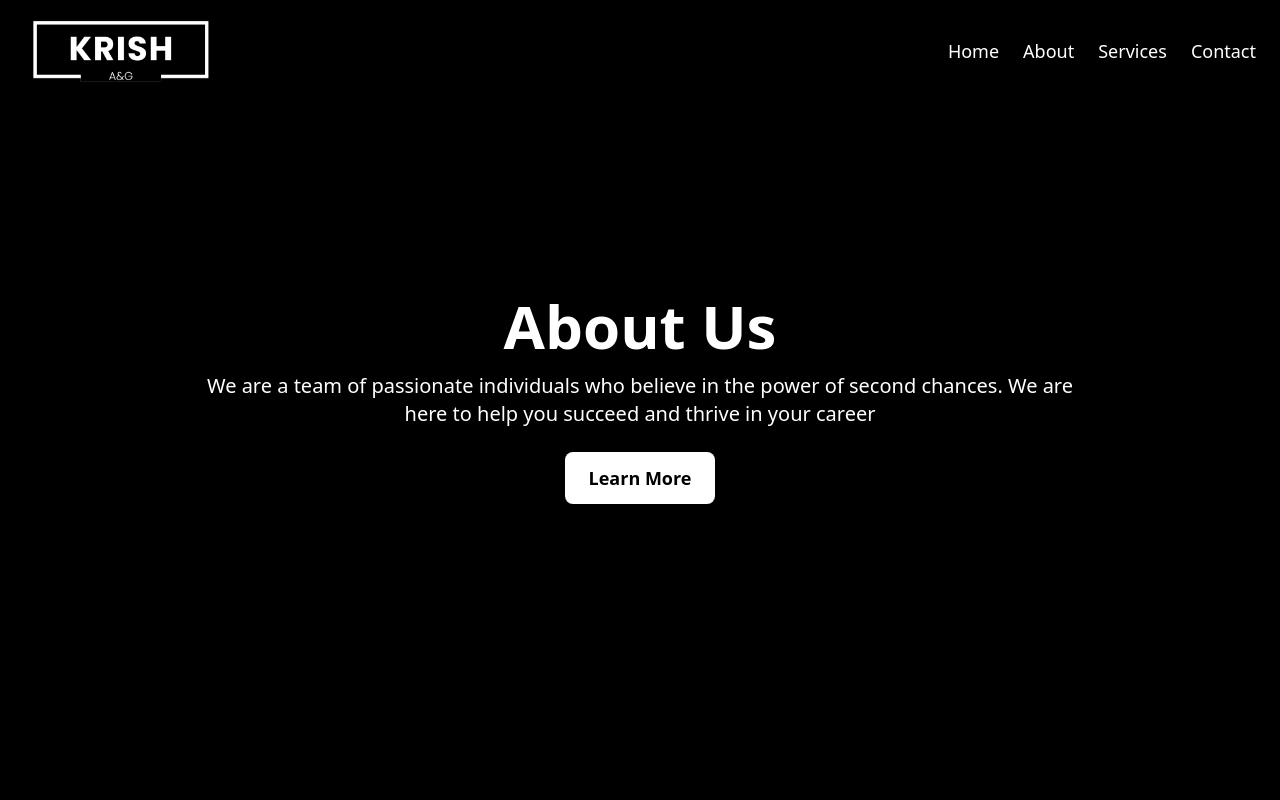
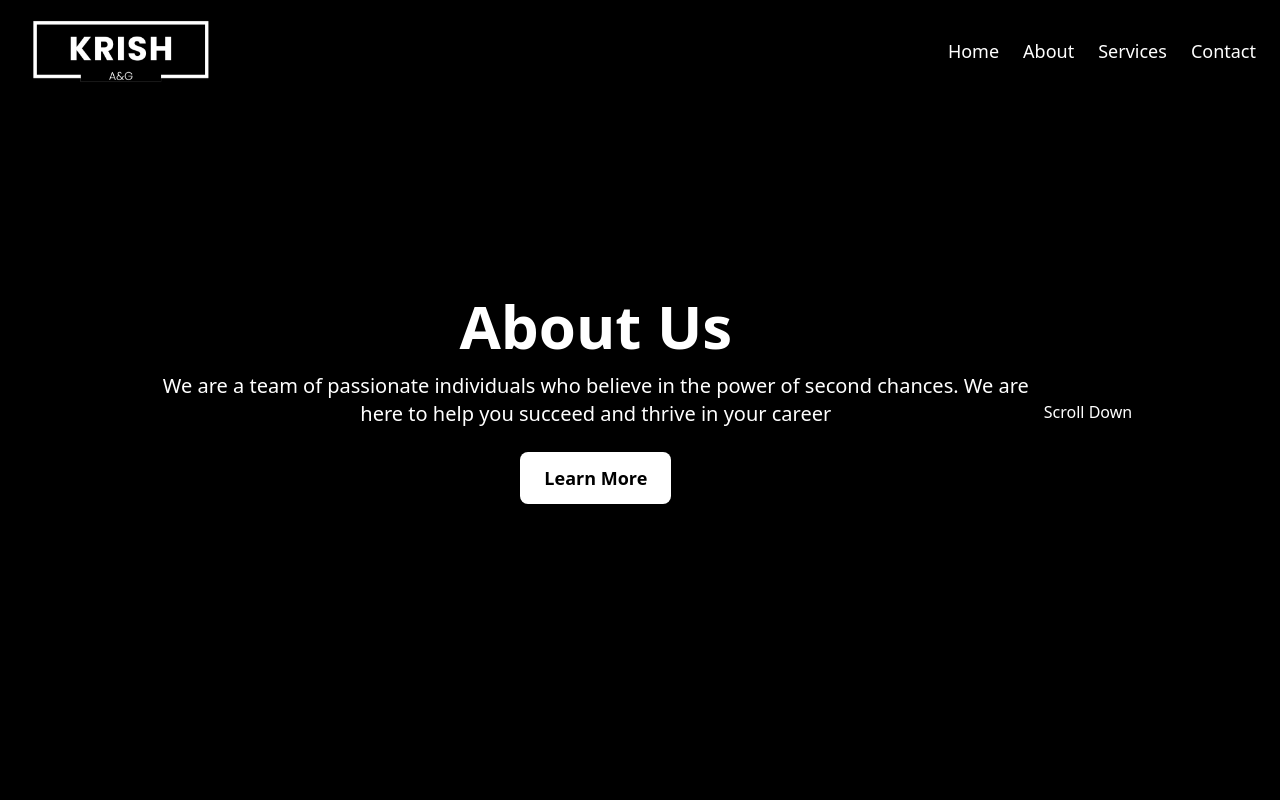
Before and after one commit to Gani-23/krish, a Next.js app: page /about in a window 1280 px wide. Shown: the top 800 px of the page. Built offline with nearby package versions, Linux system fonts and the light colour scheme.

Commit message:
checkout#patch

```diff
--- a/app/about/page.js
+++ b/app/about/page.js
@@ -29,7 +29,19 @@ const About = () => {
               </span>
             </Link>
           </motion.div>
-
+          < div>
+       <motion.p
+        initial={{ opacity: 0, y: -10 }}
+        animate={{ opacity: 1, y: 0 }}
+        transition={{ duration: 0.5, delay: 0.5 }}
+        className="mt-6 cursor-pointer flex items-center"
+        onClick={() =>
+          window.scrollTo({ top: window.innerHeight, behavior: "smooth" })
+        }
+        aria-label="Scroll Down"
+        >
+          Scroll Down
+        </motion.p></div>
         </div>
       </section>
 
--- a/app/home/page.js
+++ b/app/home/page.js
@@ -6,7 +6,7 @@ import { Canvas, useFrame } from "@react-three/fiber";
 import { OrbitControls, Loader, useGLTF } from "@react-three/drei";
 import Navbar from "../Components/Navbar";
 import Image from 'next/image';
-// Fixing unescaped single quotes
+
 const values = [
   {
     title: "Rapid Growth",
@@ -21,7 +21,7 @@ const values = [
     altText: "Graphic representing Customer Satisfaction",
   },
 ];
-// Component for 3D object
+
 const Model = () => {
   const { scene } = useGLTF("/Models/boat.glb");
 
@@ -67,9 +67,9 @@ const HomePage = () => {
             </Canvas>
           </div>
 
-          <div className="relative z-10 flex flex-col items-center justify-center h-full text-center">
+          <div className="relative z-10 flex flex-col items-center justify-center h-full text-center px-4 sm:px-8">
             <motion.h1
-              className="text-5xl font-bold mb-4"
+              className="text-4xl sm:text-5xl font-bold mb-4"
               initial={{ opacity: 0 }}
               animate={{ opacity: 1 }}
               transition={{ duration: 1 }}
@@ -78,7 +78,7 @@ const HomePage = () => {
             </motion.h1>
 
             <motion.p
-              className="text-lg"
+              className="text-md sm:text-lg"
               initial={{ opacity: 0 }}
               animate={{ opacity: 1 }}
               transition={{ duration: 1, delay: 0.5 }}
@@ -88,7 +88,7 @@ const HomePage = () => {
             </motion.p>
           </div>
 
-          <div className="absolute bottom-0 left-0 w-full text-center p-8 bg-black bg-opacity-70">
+          <div className="absolute bottom-0 left-0 w-full text-center p-4 sm:p-8 bg-black bg-opacity-70">
             <motion.div
               className="relative mx-auto w-full max-w-4xl"
               initial={{ opacity: 0 }}
@@ -96,7 +96,7 @@ const HomePage = () => {
               transition={{ duration: 1, delay: 1 }}
             >
               <div className="text-center">
-                <h2 className="text-2xl font-bold mb-4">What is an Opportunity</h2>
+                <h2 className="text-xl sm:text-2xl font-bold mb-4">What is an Opportunity</h2>
                 <p>
                   We are a team of passionate individuals who believe in the power of second chances. We are here to help you succeed and thrive in your career's journey.
                 </p>
@@ -108,9 +108,9 @@ const HomePage = () => {
         </div>
       </div>
 
-      <div className="p-8">
+      <div className="p-4 sm:p-8">
         <motion.h1
-        className="relative mx-auto w-full max-w-4xl text-4xl font-light mb-4 text-center py-10"
+          className="relative mx-auto w-full max-w-4xl text-3xl sm:text-4xl font-light mb-4 text-center py-10"
           initial={{ opacity: 0 }}
           animate={{ opacity: 1 }}
           transition={{ duration: 1, delay: 1 }}
@@ -124,11 +124,11 @@ const HomePage = () => {
               key={index}
               className="flex flex-col md:flex-row items-center w-full max-w-4xl mb-6"
             >
-            <div style={{ position: 'relative', width: '100%', height: '300px' }}>
+              <div style={{ position: 'relative', width: '100%', height: '200px', sm: '300px' }}>
                 <Image src={value.imgSrc} alt={value.altText} fill style={{ objectFit: 'cover' }} />
               </div>
               <div className="w-full md:w-1/2 pl-0 md:pl-6">
-              <h2 className="text-3xl font-bold mb-2">{value.title}</h2>
+                <h2 className="text-2xl sm:text-3xl font-bold mb-2">{value.title}</h2>
                 <p>{value.description}</p>
               </div>
             </div>
@@ -142,7 +142,7 @@ const HomePage = () => {
             animate={{ y: 0, opacity: 1 }}
             transition={{ duration: 0.5, delay: 0.4 }}
           >
-          <div style={{ position: 'relative', width: '100%', height: '300px' }}>
+            <div style={{ position: 'relative', width: '100%', height: '200px', sm: '300px' }}>
               <Image
                 src="/images/marketer.png"
                 alt="Team Work"
@@ -150,7 +150,7 @@ const HomePage = () => {
                 style={{ objectFit: 'cover' }}
               />
             </div>
-          <h2 className="text-2xl font-bold mt-4">Be in Trend</h2>
+            <h2 className="text-xl sm:text-2xl font-bold mt-4">Be in Trend</h2>
             <p>
               Collaboration is key to our success. Our dedicated team works together to deliver exceptional results and ensure your satisfaction.
             </p>
```
Lines whose indentation alone changed are shown as unchanged.
